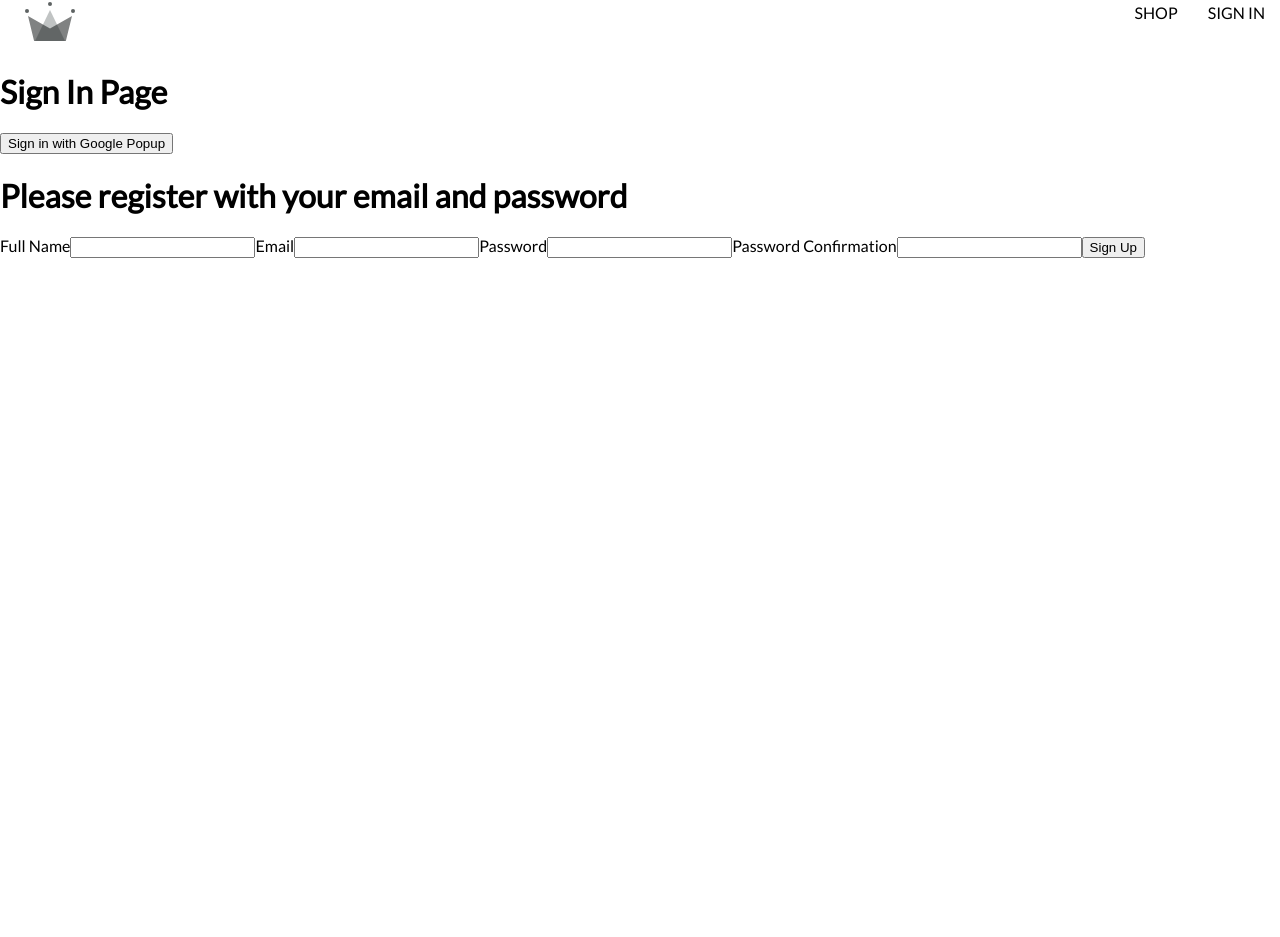
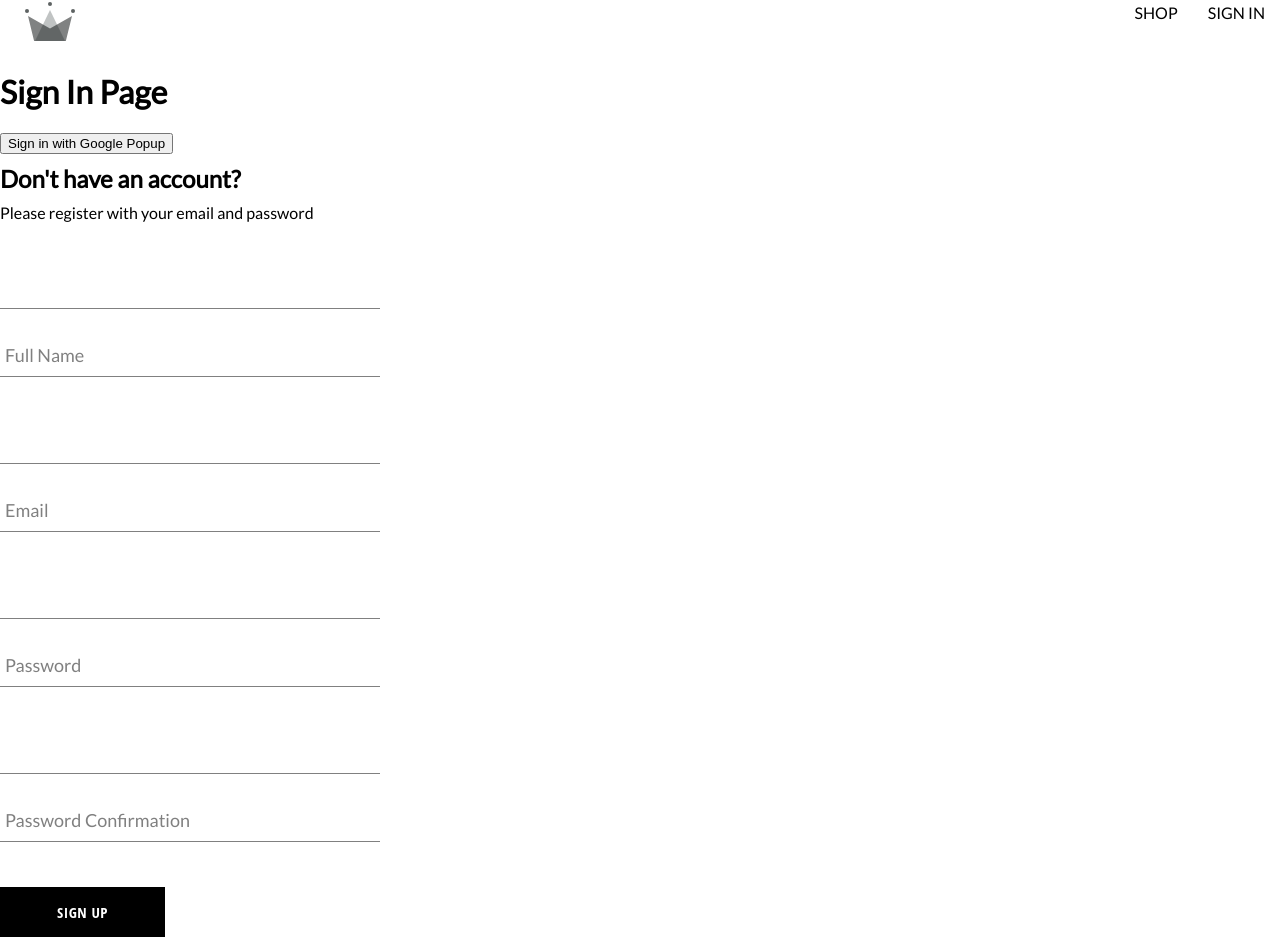
Before and after one commit to mstephanou/fits-ecom-app, a React (Create React App) app in the folder fits/: page /sign-in in a window 1280 px wide. Shown: the part 42-979 px from the top of the page. Before the commit the page ends 800 px from the top, so only its background shows below. Built offline with nearby package versions, Linux system fonts and the light colour scheme; the HTML template or start-up script is replaced by a standard one.

Commit message:
created form input and button components

```diff
--- /dev/null
+++ b/fits/src/components/button/button.component.jsx
@@ -0,0 +1,27 @@
+import './button.styles.scss'
+
+// default button
+
+// inverted button
+
+// Google sign-in button
+
+
+const BUTTON_TYPE_CLASSES ={
+  google: 'google-sign-in',
+  inverted: 'inverted'
+}
+
+
+const Button = ({children, buttonType, ...otherProps}) => {
+  return (
+    <button className={`button-container ${BUTTON_TYPE_CLASSES[buttonType]}`}
+    {...otherProps}>
+      {children}
+    </button>
+  )
+}
+
+
+
+export default Button;
--- /dev/null
+++ b/fits/src/components/button/button.styles.scss
@@ -0,0 +1,46 @@
+.button-container {
+  min-width: 165px;
+  width: auto;
+  height: 50px;
+  letter-spacing: 0.5px;
+  line-height: 50px;
+  padding: 0 35px 0 35px;
+  font-size: 15px;
+  background-color: black;
+  color: white;
+  text-transform: uppercase;
+  font-family: 'Open Sans Condensed';
+  font-weight: bolder;
+  border: none;
+  cursor: pointer;
+  display: flex;
+  justify-content: center;
+
+  &:hover {
+    background-color: white;
+    color: black;
+    border: 1px solid black;
+  }
+
+  &.google-sign-in {
+    background-color: #4285f4;
+    color: white;
+
+    &:hover {
+      background-color: #357ae8;
+      border: none;
+    }
+  }
+
+  &.inverted {
+    background-color: white;
+    color: black;
+    border: 1px solid black;
+
+    &:hover {
+      background-color: black;
+      color: white;
+      border: none;
+    }
+  }
+}
--- /dev/null
+++ b/fits/src/components/form-input/form-input.component.jsx
@@ -0,0 +1,21 @@
+import './form-input.styles.scss';
+
+const FormInput =({label, ...otherProps}) => {
+  return(
+    <div className="group">
+    <input className="form-input" {...otherProps}/>
+    {label && (
+      <label
+        className={`${
+          otherProps.value.length ? 'shrink' : ''
+        }form-input label`}
+        >
+        {label}
+        </label>
+      )}
+
+    </div>
+  );
+};
+
+export default FormInput
--- /dev/null
+++ b/fits/src/components/form-input/form-input.styles.scss
@@ -0,0 +1,54 @@
+$sub-color: grey;
+$main-color: black;
+
+@mixin shrinkLabel {
+  top: -14px;
+  font-size: 12px;
+  color: $main-color;
+}
+
+.group {
+  position: relative;
+  margin: 45px 0;
+
+  .form-input {
+    background: none;
+    background-color: white;
+    color: $sub-color;
+    font-size: 18px;
+    padding: 10px 10px 10px 5px;
+    display: block;
+    width: 100%;
+    border: none;
+    border-radius: 0;
+    border-bottom: 1px solid $sub-color;
+    margin: 25px 0;
+
+    &:focus {
+      outline: none;
+    }
+
+    &:focus~.form-input-label {
+      @include shrinkLabel();
+    }
+  }
+
+  input[type='password'] {
+    letter-spacing: 0.3em;
+  }
+
+  .form-input-label {
+    color: $sub-color;
+    font-size: 16px;
+    font-weight: normal;
+    position: absolute;
+    pointer-events: none;
+    left: 5px;
+    top: 10px;
+    transition: 300ms ease all;
+
+    &.shrink {
+      @include shrinkLabel();
+    }
+  }
+}
--- a/fits/src/components/sign-up-form/sign-up-form.components.jsx
+++ b/fits/src/components/sign-up-form/sign-up-form.components.jsx
@@ -1,7 +1,8 @@
-
 import { useState } from "react";
-
+import FormInput from "../form-input/form-input.component";
 import { createAuthUserFromEmailAndPassword, createUserDocumentFromAuth } from "../../utils/firebase/firebase.utils";
+import './sign-up-form.styles.scss'
+import Button from "../button/button.component";
 
   const defaultFormFields = {
   displayName: '',
@@ -49,21 +50,19 @@
   }
 
   return(
-    <div>
-      <h1>Please register with your email and password</h1>
+    <div className="sign-up-container">
+      <h2>Don't have an account?</h2>
+      <span>Please register with your email and password</span>
       <form onSubmit={handleSubmit}>
-        <label>Full Name</label>
-        <input type='text' required onChange={handleChange} name='displayName' value={displayName}/>
 
-        <label>Email</label>
-        <input type='email ' required onChange={handleChange} name='email' value={email}/>
+        <FormInput label='Full Name' type='text' required onChange={handleChange} name='displayName' value={displayName}/>
 
-        <label>Password</label>
-        <input type='password' required onChange={handleChange} name='password' value={password}/>
+        <FormInput label='Email' type='email ' required onChange={handleChange} name='email' value={email}/>
 
-        <label>Password Confirmation</label>
-        <input type='password' required onChange={handleChange} name='passwordConfirm' value={passwordConfirm}/>
-        <button type='submit'>Sign Up</button>
+        <FormInput label='Password' type='password' required onChange={handleChange} name='password' value={password}/>
+
+        <FormInput label='Password Confirmation' type='password' required onChange={handleChange} name='passwordConfirm' value={passwordConfirm}/>
+        <Button type='submit'>Sign Up</Button>
       </form>
     </div>
   )
--- /dev/null
+++ b/fits/src/components/sign-up-form/sign-up-form.styles.scss
@@ -0,0 +1,9 @@
+.sign-up-container {
+  display:flex;
+  flex-direction: column;
+  width: 380px;
+
+  h2{
+    margin:10px 0;
+  }
+}
```
